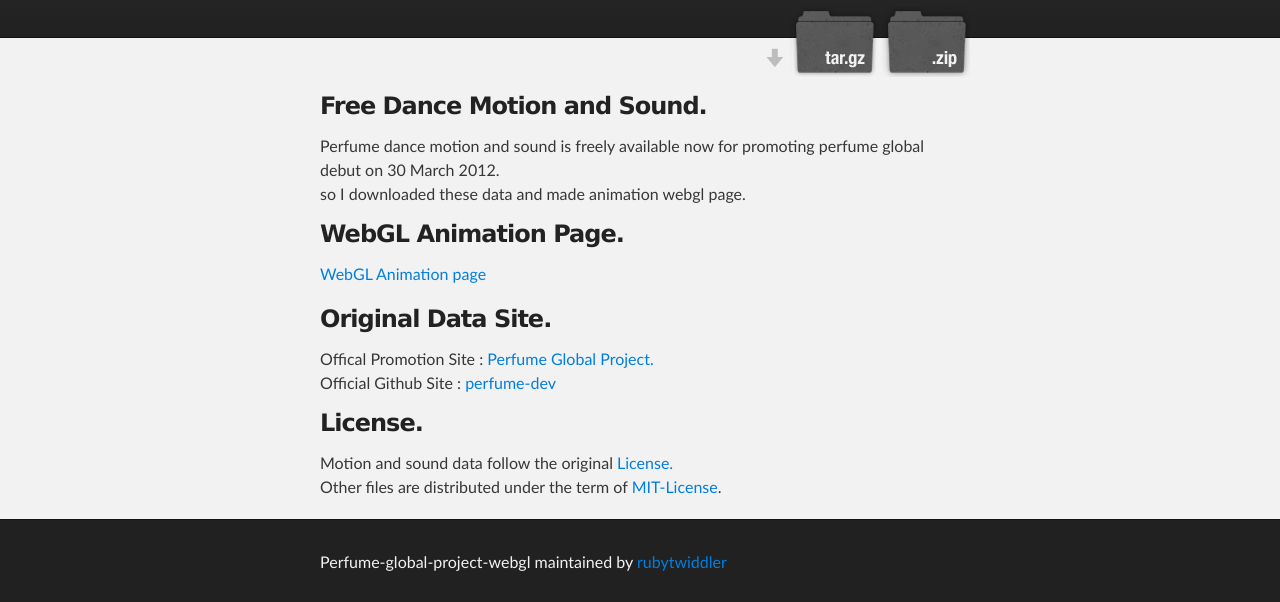
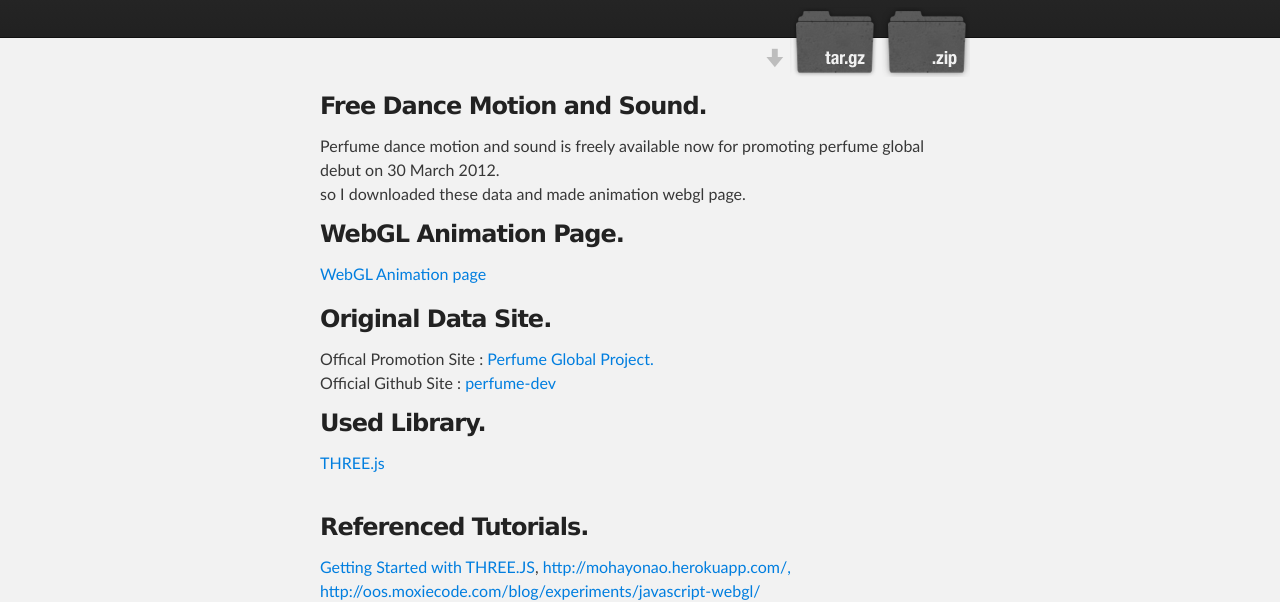
Before and after one commit to rubytwiddler/rubytwiddler.github.com, a plain HTML site: page perfume-global-project-webgl/index.html in a window 1280 px wide. Shown: the part 199-801 px from the top of the page. Drawn offline with Linux system fonts and the light colour scheme.

Commit message:
add some links.

```diff
--- a/perfume-global-project-webgl/index.html
+++ b/perfume-global-project-webgl/index.html
@@ -34,7 +34,7 @@ href="https://github.com/rubytwiddler/perfume-global-project-webgl/tarball/maste
         promoting perfume global debut on 30 March 2012.<br>
         so I downloaded these data and made animation webgl page.<br>
         <h3>WebGL Animation Page.</h3>
-        <p><a href="perfume-globalproject.html">WebGL Animation page</a><br>
+        <p><a href="perfume-global-project.html">WebGL Animation page</a><br>
         </p>
         <h3>Original Data Site.</h3>
         Offical Promotion Site : <a
@@ -47,13 +47,24 @@ href="https://github.com/rubytwiddler/perfume-global-project-webgl/tarball/maste
           border-style: initial; border-color: initial; border-image:
           initial; font-size: 30px; font: inherit; ">Official Github
           Site : <a href="http://github.com/perfume-dev">perfume-dev</a></span><br>
+        <h3>Used Library.</h3>
+        <a href="http://mrdoob.github.com/three.js/">THREE.js</a><br>
+        <br>
+        <h3>Referenced Tutorials.</h3>
+        <a
+          href="http://www.aerotwist.com/tutorials/getting-started-with-three-js">Getting
+          Started with THREE.JS</a>,
+        <meta http-equiv="content-type" content="text/html;
+          charset=UTF-8">
+        <a href="http://mohayonao.herokuapp.com/">http://mohayonao.herokuapp.com/,
+          http://oos.moxiecode.com/blog/experiments/javascript-webgl/</a>
         <meta http-equiv="content-type" content="text/html;
           charset=UTF-8">
         <h3>License.</h3>
         Motion and sound data follow the original <a
           href="http://www.perfume-global.com/mc_terms.html">License.</a><br>
         Other files are distributed under the term of <a
-          href="MIT-LICENSE">MIT-License</a>.<br>
+          href="MIT-LICENSE.html">MIT-License</a>.<br>
       </section>
     </div>
     <!-- FOOTER  -->
```
